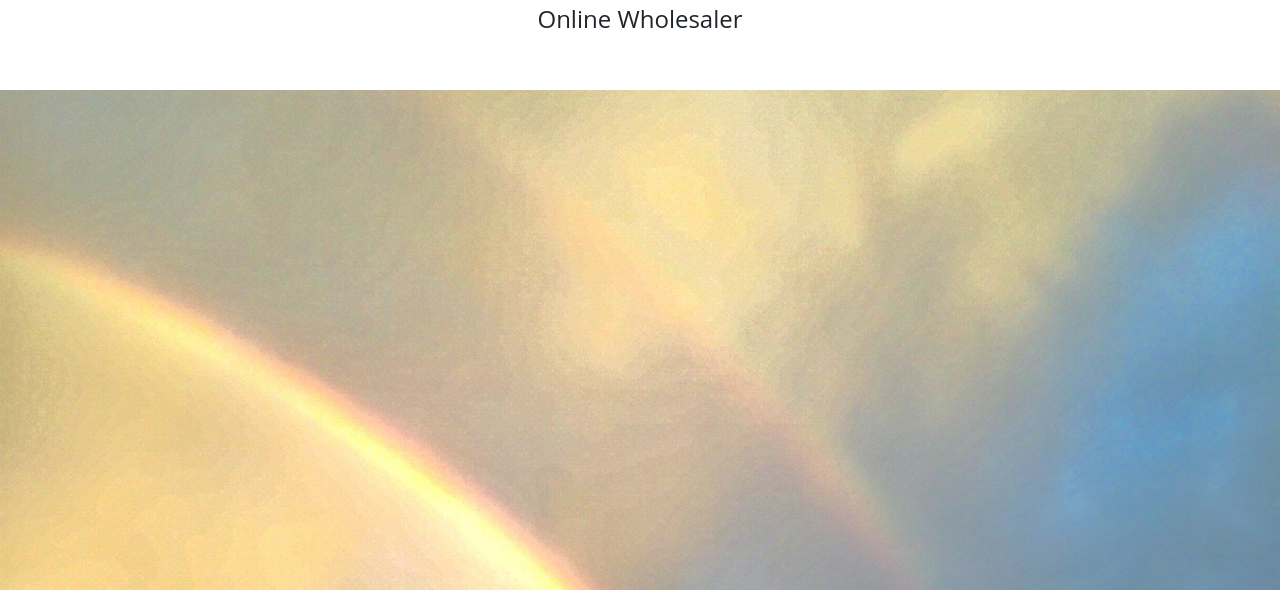
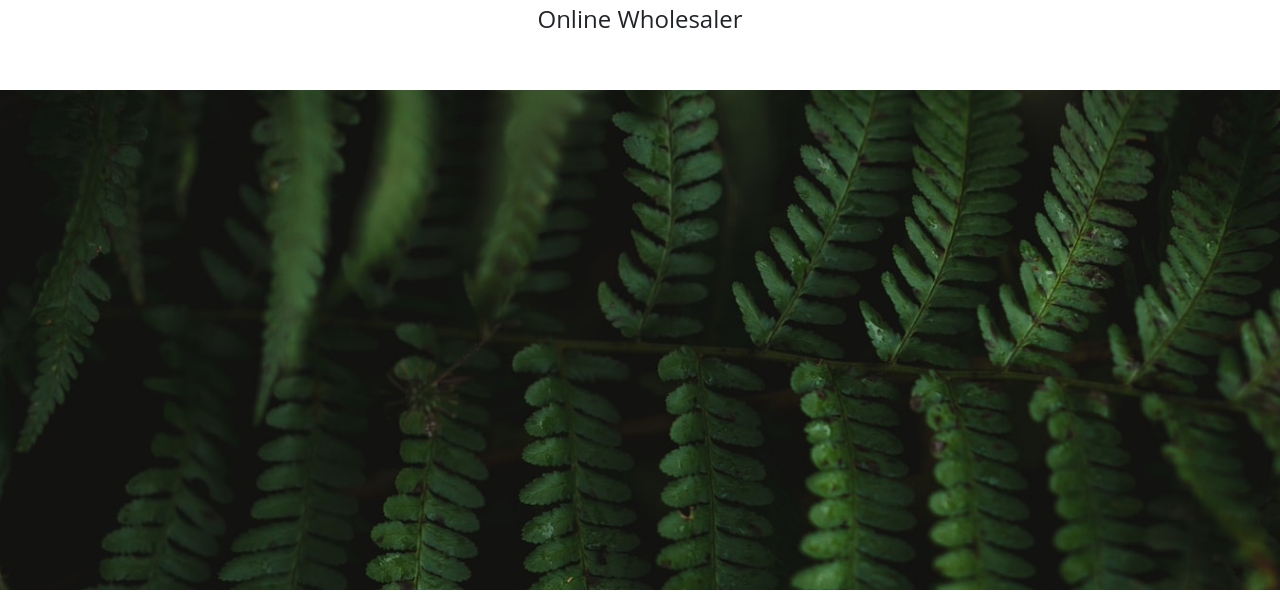
Before and after one commit to hagoodj/FSASllc, a website: page index.html in a window 1280 px wide. Shown: the part 203-800 px from the top of the page. Drawn offline with nearby package versions, Linux system fonts and the light colour scheme.

Commit message:
test change to background image 1

```diff
--- a/css/style.css
+++ b/css/style.css
@@ -14,7 +14,7 @@ html {
 }
 
 .parallax1 {
-    background-image: url('../img/background3.1.jpeg');
+    background-image: url('../img/leaf_background.jpg');
 
     height: 100%;
 
```
Also changed, not shown: img/leaf_background.jpg (added), 1 other file.
